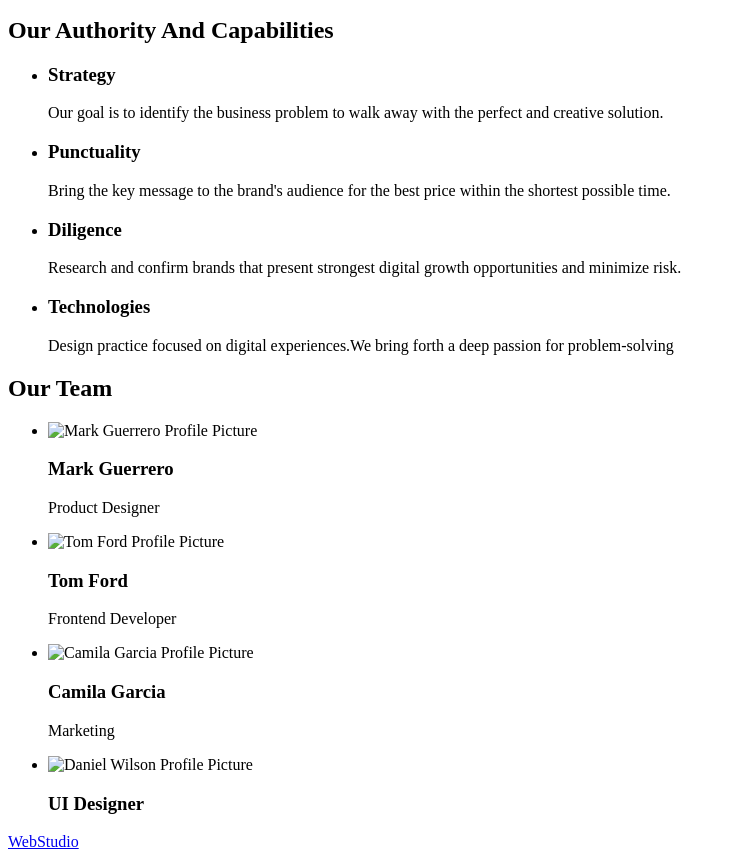
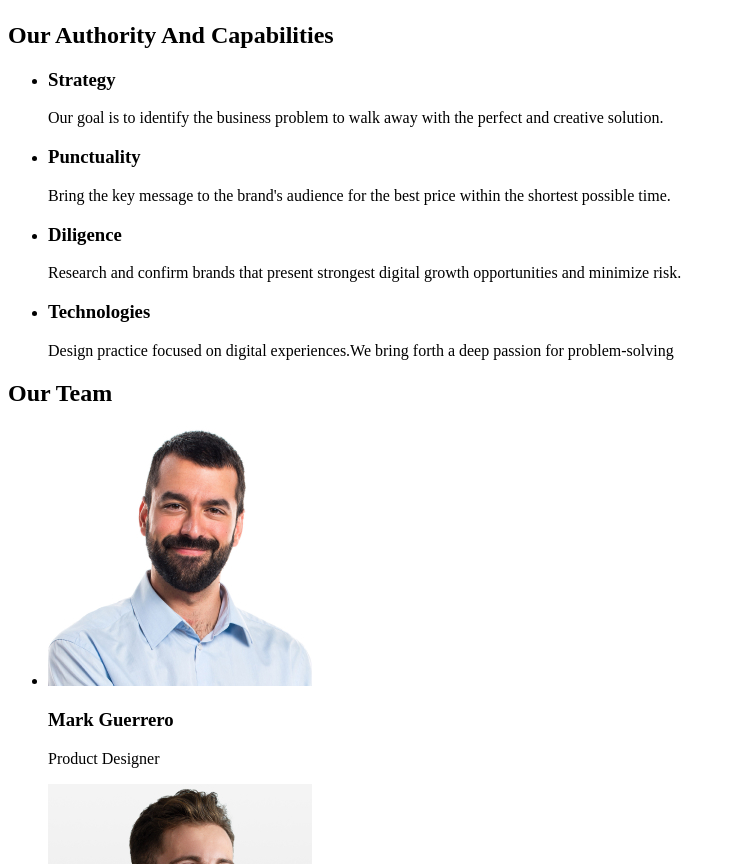
Before and after one commit to nilcrdi/goit-markup-hw-01-, a plain HTML site: page index.html in a window 1280 px wide. Shown: the part 252-1116 px from the top of the page, without its empty margins (0-736 px from the left). Drawn offline with Linux system fonts and the light colour scheme.

Commit message:
save all updates

```diff
--- a/index.html
+++ b/index.html
@@ -24,12 +24,12 @@
     </address>
   </header>
         <main>
-            <div>
+            <section>
             <h1>"Effective Solutions For Your </h1>
             <button type="button">Order Service</button>
-            </div>
+            </section>
 
-        <div>
+        <>
             <h2>Our Authority And Capabilities</h2>
             <ul>
                 <li>
@@ -57,14 +57,14 @@
                 </p>
             </li>
             </ul>
-            </div>
+        </section>
 
-            <div>
+            <section>
                 <h2>Our Team</h2>
                 <ul>
                     <li>
                         <img
-                        src="./images/Mark-Guerrero.jpg"
+                        src="./images/team-1.jpg"
                         alt="Mark Guerrero Profile Picture"
                         widht="264"
                         />
@@ -73,7 +73,7 @@
                     </li>
                     <li>
                         <img
-                        src="./images/Tom-Ford.jpg"
+                        src="./images/team-2.jpg"
                         alt="Tom Ford Profile Picture"
                         widht="264"
                         />
@@ -82,7 +82,7 @@
                     </li>
                     <li>
                         <img
-                        src="./images/Camila-Garcia.jpg"
+                        src="./images/team-3.jpg"
                         alt="Camila Garcia Profile Picture"
                         widht="264"
                         />
@@ -91,14 +91,14 @@
                     </li>
                     <li>
                         <img
-                        src="./images/Daniel-Wilson.jpg"
+                        src="./images/team-4.jpg"
                         alt="Daniel Wilson Profile Picture"
                         widht="264"
                         />
                         <h3>UI Designer</h3>
                     </li>
                 </ul>
-            </div>
+            </section>
             </main>
             </footer>
             <a href="./index.html">WebStudio</a>
```
Also changed, not shown: images/team-1.jpg (added), images/team-2.jpg (added), images/team-3.jpg (added), images/team-4.jpg (added).
